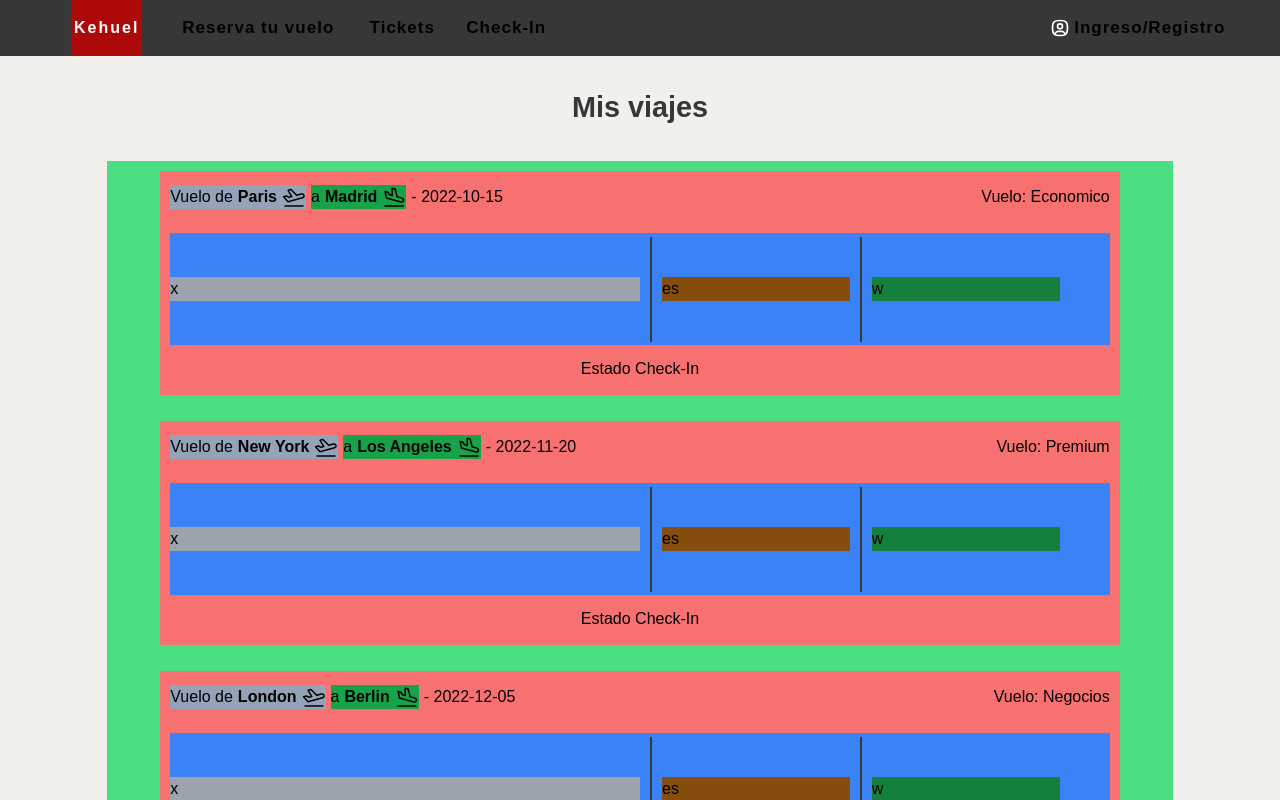
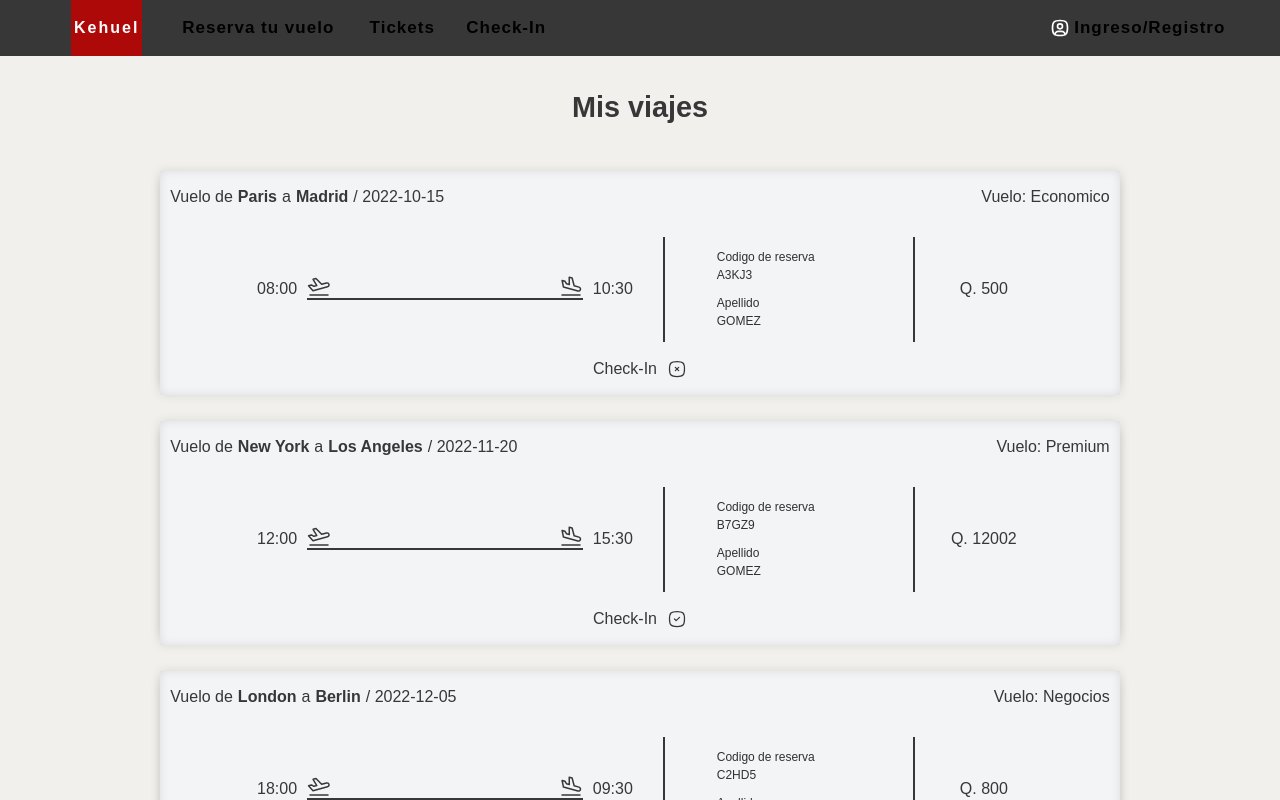
Before and after one commit to H4rr1ss/SEMI1_1S2024_PROYECTO_A_20, a Next.js app in the folder frontend/: page /tus-tickets in a window 1280 px wide. Shown: the top 800 px of the page. Built offline with nearby package versions, Linux system fonts and the light colour scheme; a web font is replaced by a local one.

Commit message:
[add]: Estructura componente Ticket

```diff
--- a/frontend/src/app/(airline)/tus-tickets/page.tsx
+++ b/frontend/src/app/(airline)/tus-tickets/page.tsx
@@ -5,52 +5,80 @@ export default function Tickets() {
   return (
     <div className="tickets flex flex-col items-center flex-grow h-auto w-full mt-14">
       <h1>Mis viajes</h1>
-      <div className="box flex flex-col items-center bg-green-400 w-5/6 mb-8 h-auto">
+      <div className="box flex flex-col items-center w-5/6 mb-8 h-auto">
+
       {client.tickets.map((t, index) => (
-        <div className="ticket bg-red-400 w-11/12 h-56" key={index}>
+        <div className="ticket bg-gray-100 w-11/12 h-56" key={index}>
           <div className="header flex justify-between items-center w-full h-8">
             <div className="travel flex">
-              <div className="icon flex bg-slate-400">
+              <div className="icon flex ">
                 <h2>{"Vuelo de "}</h2>
                 <label>{t.origin}</label>
-                <svg xmlns="http://www.w3.org/2000/svg" className="icon icon-tabler icon-tabler-plane-departure" width="24" height="24" viewBox="0 0 24 24" stroke-width="1.5" stroke="#000000" fill="none" stroke-linecap="round" stroke-linejoin="round">
-                  <path stroke="none" d="M0 0h24v24H0z" fill="none"/>
-                  <path d="M14.639 10.258l4.83 -1.294a2 2 0 1 1 1.035 3.863l-14.489 3.883l-4.45 -5.02l2.897 -.776l2.45 1.414l2.897 -.776l-3.743 -6.244l2.898 -.777l5.675 5.727z" />
-                  <path d="M3 21h18" />
-                </svg>
               </div>
-              <div className="icon flex bg-green-600">
+              <div className="icon flex">
                 <h2>{"a "}</h2>
                 <label>{t.destination}</label>
-                <svg xmlns="http://www.w3.org/2000/svg" className="icon icon-tabler icon-tabler-plane-arrival" width="24" height="24" viewBox="0 0 24 24" stroke-width="1.5" stroke="#000000" fill="none" stroke-linecap="round" stroke-linejoin="round">
-                  <path stroke="none" d="M0 0h24v24H0z" fill="none"/>
-                  <path d="M15.157 11.81l4.83 1.295a2 2 0 1 1 -1.036 3.863l-14.489 -3.882l-1.345 -6.572l2.898 .776l1.414 2.45l2.898 .776l-.12 -7.279l2.898 .777l2.052 7.797z" />
-                  <path d="M3 21h18" />
-                </svg>
               </div>
-              <h3>{" - " + t.date}</h3>
+              <h3>{" / " + t.date}</h3>
             </div>
             <h2>{"Vuelo: " + t.typeFlight}</h2>
           </div>
 
-          <div className="content flex items-center bg-blue-500 mt-5 h-28">
-            <div className="info-l w-2/4 bg-gray-400">
-              x
+          <div className="content flex justify-center items-center mt-5 h-28">
+            <div className="info-l flex items-center justify-center w-2/5">
+              <label>{t.boardingTime}</label>
+              <div className="route">
+                <div className="flex justify-between">
+                  <svg xmlns="http://www.w3.org/2000/svg" className="icon icon-tabler icon-tabler-plane-departure" width="24" height="24" viewBox="0 0 24 24" stroke-width="1.5" stroke="#373737" fill="none" stroke-linecap="round" stroke-linejoin="round">
+                    <path stroke="none" d="M0 0h24v24H0z" fill="none"/>
+                    <path d="M14.639 10.258l4.83 -1.294a2 2 0 1 1 1.035 3.863l-14.489 3.883l-4.45 -5.02l2.897 -.776l2.45 1.414l2.897 -.776l-3.743 -6.244l2.898 -.777l5.675 5.727z" />
+                    <path d="M3 21h18" />
+                  </svg>
+                  <svg xmlns="http://www.w3.org/2000/svg" className="icon icon-tabler icon-tabler-plane-arrival" width="24" height="24" viewBox="0 0 24 24" stroke-width="1.5" stroke="#373737" fill="none" stroke-linecap="round" stroke-linejoin="round">
+                    <path stroke="none" d="M0 0h24v24H0z" fill="none"/>
+                    <path d="M15.157 11.81l4.83 1.295a2 2 0 1 1 -1.036 3.863l-14.489 -3.882l-1.345 -6.572l2.898 .776l1.414 2.45l2.898 .776l-.12 -7.279l2.898 .777l2.052 7.797z" />
+                    <path d="M3 21h18" />
+                  </svg>
+                </div>
+                <div className="line"></div>
+              </div>
+              <label>{t.arrivalTime}</label>
             </div>
             <div className="line"></div>
-            <div className="info-c w-1/5 bg-yellow-800">
-              es
+            <div className="info-c flex flex-col justify-center items-center w-1/5">
+              <div className='w-36'>
+                <h2>Codigo de reserva</h2>
+                <label>{t.id}</label>
+              </div>
+              <div className='w-36'>
+                <h2>Apellido</h2>
+                <label style={{ textTransform: 'uppercase' }}>{client.lastName}</label>
+              </div>
             </div>
             <div className="line"></div>
-            <div className="info-r w-1/5 bg-green-700">
-              w
+            <div className="info-r flex items-center justify-center w-1/12">
+              <label>{"Q. " + t.flightPrice}</label>
             </div>
           </div>
-            <div className="footer flex mt-3 justify-center w-full">
-              <label>Estado Check-In</label>
-            </div>
+          <div className="footer flex mt-3 justify-center items-center w-full">
+            <label>Check-In</label>
+            {t.check ? (
+              <svg xmlns="http://www.w3.org/2000/svg" className="icon icon-tabler icon-tabler-square-rounded-check" width="20" height="20" viewBox="0 0 24 24" strokeWidth="1.5" stroke="#373737" fill="none" strokeLinecap="round" strokeLinejoin="round">
+                <path stroke="none" d="M0 0h24v24H0z" fill="none"/>
+                <path d="M9 12l2 2l4 -4" />
+                <path d="M12 3c7.2 0 9 1.8 9 9s-1.8 9 -9 9s-9 -1.8 -9 -9s1.8 -9 9 -9z" />
+              </svg>
+            ) : (
+              <svg xmlns="http://www.w3.org/2000/svg" className="icon icon-tabler icon-tabler-square-rounded-x" width="20" height="20" viewBox="0 0 24 24" strokeWidth="1.5" stroke="#373737" fill="none" strokeLinecap="round" strokeLinejoin="round">
+                <path stroke="none" d="M0 0h24v24H0z" fill="none"/>
+                <path d="M10 10l4 4m0 -4l-4 4" />
+                <path d="M12 3c7.2 0 9 1.8 9 9s-1.8 9 -9 9s-9 -1.8 -9 -9s1.8 -9 9 -9z" />
+              </svg>
+            )}
+          </div>
         </div>
       ))}
+
       </div>
     </div>
   )
--- a/frontend/src/app/(airline)/tus-tickets/tickets.css
+++ b/frontend/src/app/(airline)/tus-tickets/tickets.css
@@ -11,30 +11,71 @@
     gap: 26px;
 }
 
-.tickets .ticket{
-    padding: 10px 10px 10px 10px;
-}
-
-.tickets .ticket .travel{
-    gap: 5px;
-}
-
-.tickets .ticket .travel .icon{
-    gap: 5px;
-}
-.tickets .ticket .travel .icon label{
-    font-weight: bold;
-}
 
 
 
 
+.ticket{
+    padding: 10px 10px 10px 10px;
+    color: #373737;
+    box-shadow: 0 0 10px rgba(0, 0, 0, 0.1),
+                0 0 10px rgba(0, 0, 0, 0.1) inset,
+                10px 0 10px -10px rgba(0, 0, 0, 0.1),
+                -10px 0 10px -10px rgba(0, 0, 0, 0.1);
+}
 
-.tickets .ticket .content{
-    gap: 10px;
+.ticket .travel{
+    gap: 5px;
 }
-.tickets .ticket .content .line{
+
+.ticket .travel .icon{
+    gap: 5px;
+}
+.ticket .travel .icon label{
+    font-weight: bold;
+}
+
+.ticket .content{
+    gap: 30px;
+}
+
+.ticket .content .line{
     border: 1px solid #373737;
     height: 105px;
     width: 1px;
 }
+
+.ticket .content .info-l,
+.ticket .content .info-r{
+    height: 90%;
+    gap: 10px;
+}
+
+.ticket .content .info-c{
+    height: 90%;
+    color: #323131;
+}
+
+.ticket .content .info-l .route{
+    width: 300px;
+    height: 30px;
+}
+
+.ticket .content .info-l .line{
+    border: 1px solid #373737;
+    width: 100%;
+    height: 1px;
+}
+
+.ticket .content .info-c{
+    font-size: 12px;
+    gap: 10px;
+}
+
+.ticket .content .info-r{
+    font-size: 16px;
+}
+
+.ticket .footer{
+    gap: 10px;
+}
--- a/frontend/src/seed/seed.ts
+++ b/frontend/src/seed/seed.ts
@@ -59,7 +59,7 @@ export const client: Client = {
             idFlight: 2,
             boardingTime: "12:00",
             arrivalTime: "15:30",
-            flightPrice: 1200, // Precio del vuelo ya incluido el precio del tipo de vuelo
+            flightPrice: 12002, // Precio del vuelo ya incluido el precio del tipo de vuelo
             check: true
         },
         {
```
